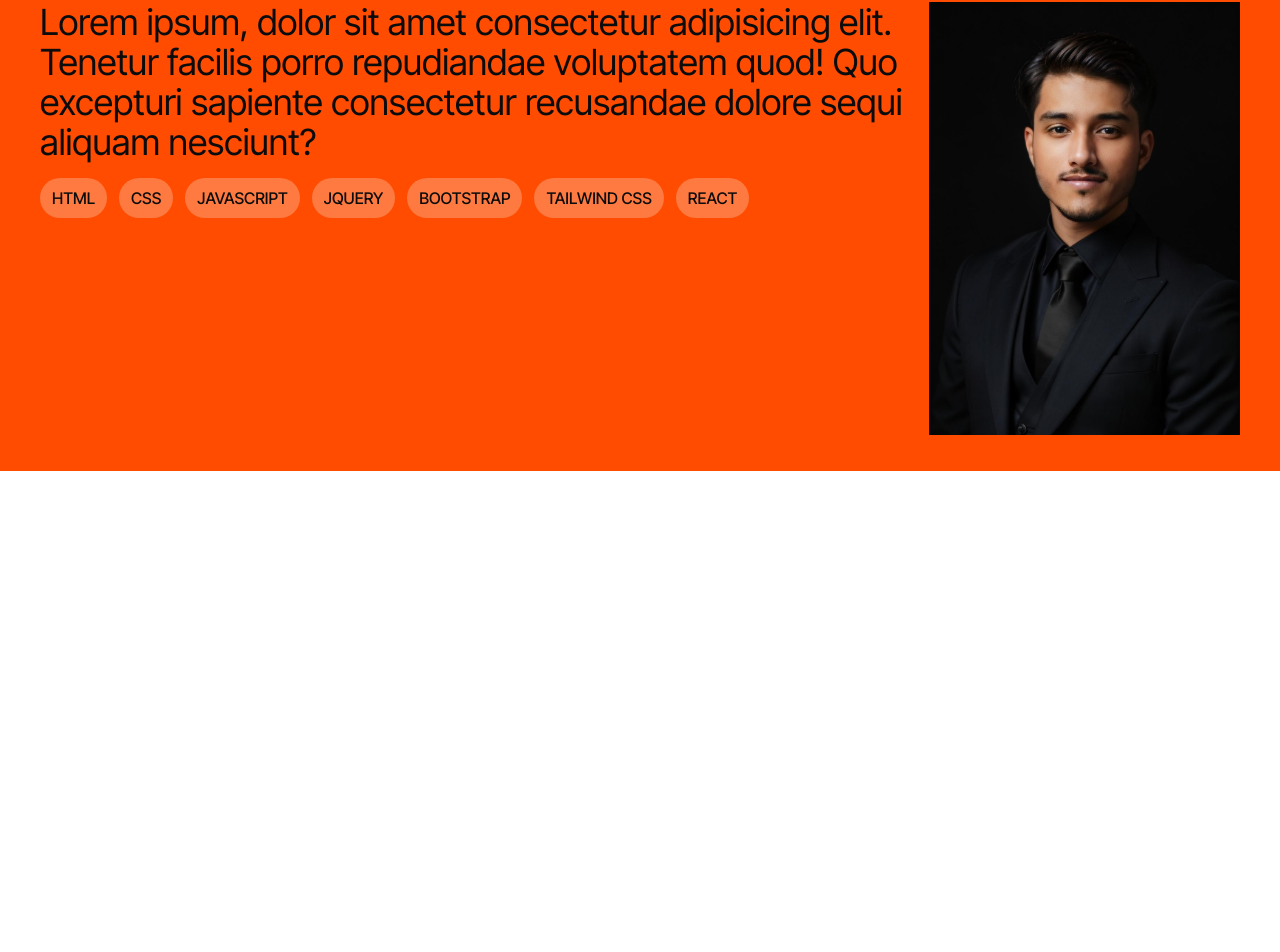
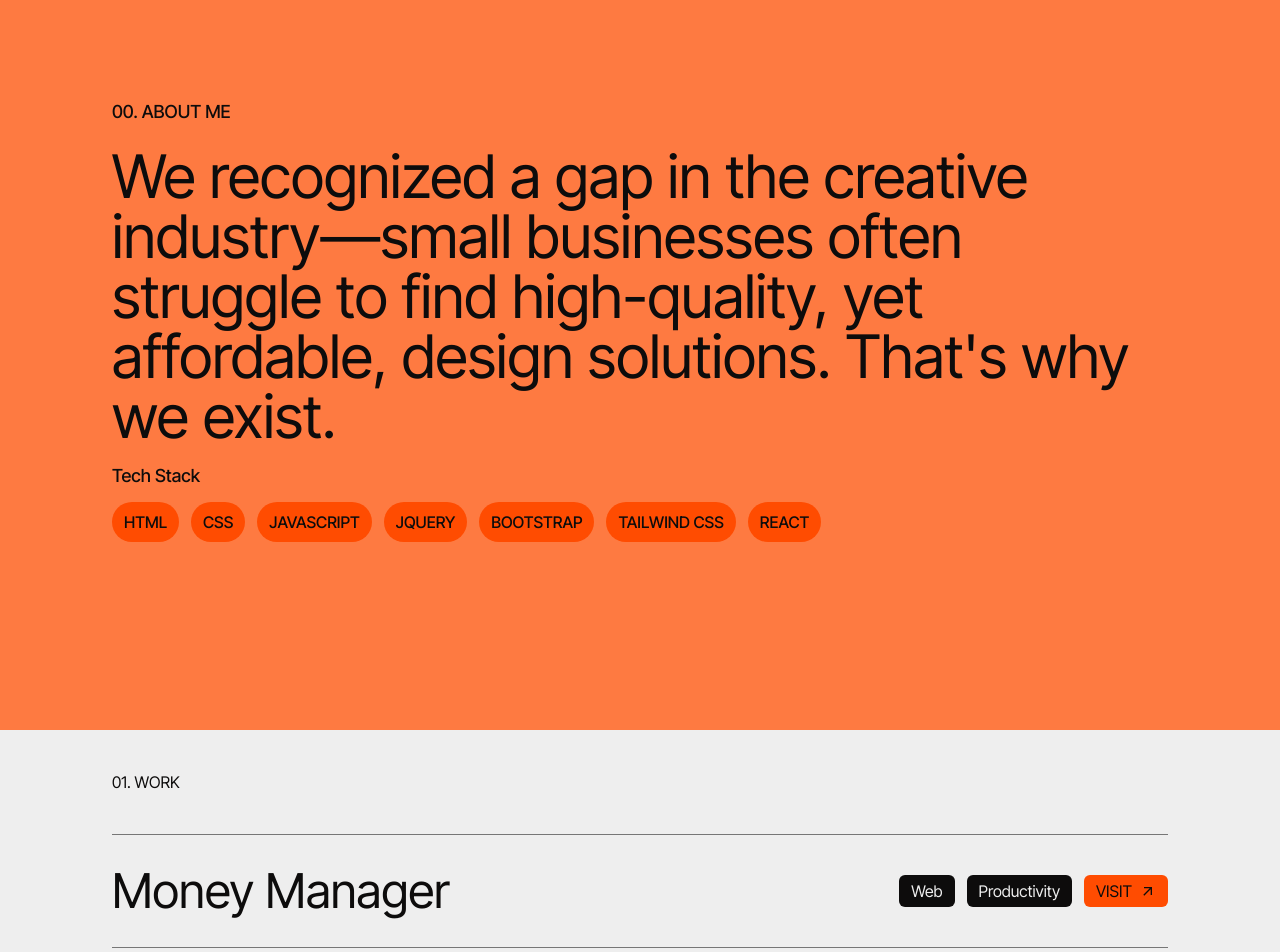
Before and after one commit to itsarman001/portfolio, a React (Vite) app: page / in a window 1280 px wide. Shown: the part 643-1595 px from the top of the page. Before the commit the page ends 1114 px from the top, so only its background shows below. Built offline with nearby package versions, Linux system fonts and the light colour scheme.

Commit message:
Added Project Section

```diff
--- a/src/App.jsx
+++ b/src/App.jsx
@@ -1,5 +1,5 @@
 import React from "react";
-import {Navbar, Hero, About} from "./components"
+import {Navbar, Hero, About, Projects} from "./components"
 
 const App = () => {
   return (
@@ -7,6 +7,7 @@ const App = () => {
       <Navbar/>
       <Hero/>
       <About/>
+      <Projects/>
     </div>
   );
 };
--- a/src/components/About.jsx
+++ b/src/components/About.jsx
@@ -1,30 +1,24 @@
 import React from "react";
-import img from "../assets/about-pic.jpg";
+// import img from "../assets/about-pic.jpg";
+import { techStack } from "../constants";
 
 function About() {
-  const techStack = [
-    { name: "HTML", path: "" },
-    { name: "CSS", path: "" },
-    { name: "JAVASCRIPT", path: "" },
-    { name: "JQUERY", path: "" },
-    { name: "BOOTSTRAP", path: "" },
-    { name: "TAILWIND CSS", path: "" },
-    { name: "REACT", path: "" },
-  ];
   return (
-    <section className="accent-bg px-10 py-6">
-      <div className="font-medium text-lg mb-3">00. About me</div>
+    <section className="accent-lt px-10 py-20 md:px-14 lg:px-28 md:py-28 lg:py-40">
+      <div className="font-medium text-lg mb-5">00. ABOUT ME</div>
       <div className=" lg:flex items-start justify-start gap-4 mb-3">
         <div className="mb-4">
-          <h3 className="text-2xl md:tex-3xl lg:text-4xl mb-4 ">
-            Lorem ipsum, dolor sit amet consectetur adipisicing elit. Tenetur
-            facilis porro repudiandae voluptatem quod! Quo excepturi sapiente
-            consectetur recusandae dolore sequi aliquam nesciunt?
+          <h3 className="text-3xl md:text-5xl lg:text-6xl mb-4 ">
+            We recognized a gap in the creative industry—small businesses often
+            struggle to find high-quality, yet affordable, design solutions.
+            That's why we exist.
           </h3>
+          <div>
+            <h3 className="font-medium text-lg mb-3">Tech Stack</h3>
             <ul className="flex items-start gap-3 flex-wrap">
               {techStack.map((e, index) => (
                 <li
-                className="accent-lt px-3 py-2 rounded-full font-medium cursor-pointer"
+                  className="accent-bg px-3 py-2 rounded-full font-medium cursor-pointer"
                   key={index}
                 >
                   {e.name}
@@ -32,9 +26,10 @@ function About() {
               ))}
             </ul>
           </div>
-        <div>
+        </div>
+        {/* <div>
           <img src={img} alt="About Pic" />
-        </div>
+        </div> */}
       </div>
     </section>
   );
--- a/src/components/Hero.jsx
+++ b/src/components/Hero.jsx
@@ -7,8 +7,7 @@ function Hero() {
         FRONTEND <br /> DEVELOPER
       </h2>
       <p className="text-xl md:text-3xl lg:text-3xl w-4/5 mx-auto mb-3">
-        Lorem, ipsum dolor sit amet consectetur adipisicing elit. Illum ducimus
-        perspiciatis ut accusantium nulla
+        Lorem, ipsum dolor sit amet consectetur adipisicing elit. Quidem doloribus, officiis provident rerum odit dolore?
       </p>
       <button className="text-lg px-3 py-2 secondary-bg rounded-lg uppercase accent-lt font-semibold">Contact me</button>
     </section>
--- a/src/components/Navbar.jsx
+++ b/src/components/Navbar.jsx
@@ -2,7 +2,6 @@ import React, { useState } from "react";
 import { HiBars3BottomRight } from "react-icons/hi2";
 import { RxCross2 } from "react-icons/rx";
 import { NAVIGATION_LINKS, SOCIAL_LINKS } from "../constants";
-import { motion } from "framer-motion"
 
 function Navbar() {
   const [isMobileMenuOpen, setIsMobileMenuOpen] = useState(false);
@@ -11,7 +10,7 @@ function Navbar() {
   };
 
   return (
-    <nav className="flex items-center justify-between w-full py-3 px-5 relative">
+    <nav className="flex items-center justify-between w-full py-3 px-5 relative primary-bg">
       {/* Desktop Menu */}
       <div className="hidden lg:flex items-center justify-between w-full">
         <ul className="flex gap-2 items-center justify-between">
@@ -50,7 +49,7 @@ function Navbar() {
           )}
         </button>
         {isMobileMenuOpen && (
-          <div className="fixed top-0 left-0 right-0 py-10 px-5 mx-5 lg:hidden flex items-center justify-between flex-col gap-3">
+          <div className="fixed top-0 left-0 right-0 py-10 px-5 mx-5 lg:hidden flex items-center justify-between flex-col gap-3 primary-bg">
             <ul className=" flex items-center flex-col justify-between gap-4 uppercase">
               {NAVIGATION_LINKS.map((item, index) => (
                 <li
--- /dev/null
+++ b/src/components/Projects.jsx
@@ -0,0 +1,38 @@
+import React from "react";
+import { MdArrowOutward } from "react-icons/md";
+
+function Projects() {
+  return (
+    <section className="w-full primary-bg px-10 md:px-16 lg:px-28 py-10">
+      <h3 className="mb-10">01. WORK</h3>
+      <div>
+        <ul>
+          <li className=" border-y border-black border-opacity-50 py-8 hover:px-2 primary-bg-hover">
+            <div className="flex items-center justify-between flex-wrap gap-3">
+              <div className="text-3xl md:text-4xl lg:text-5xl">
+                Money Manager
+              </div>
+              <div className="flex items-center justify-between gap-3">
+                <span className="dark-bg px-3 py-1 rounded-md">Web</span>
+                <span className="dark-bg px-3 py-1 rounded-md">
+                  Productivity
+                </span>
+                <a
+                  href="#"
+                  className="flex items-center gap-2 accent-bg px-3 py-1 rounded-md"
+                >
+                  <span>VISIT</span> <MdArrowOutward />
+                </a>
+              </div>
+            </div>
+            {/* Project Screen Shots */}
+            <div>
+            </div>
+          </li>
+        </ul>
+      </div>
+    </section>
+  );
+}
+
+export default Projects;
--- a/src/components/index.js
+++ b/src/components/index.js
@@ -1,9 +1,11 @@
 import Navbar from './Navbar'
 import Hero from './Hero'
 import About from './About'
+import Projects from './Projects'
 
 export {
     Navbar,
     Hero,
     About,
+    Projects,
 }
--- a/src/constants/index.js
+++ b/src/constants/index.js
@@ -9,3 +9,23 @@ export const SOCIAL_LINKS = [
   { label: "Twitter", to: "" },
   { label: "Github", to: "" },
 ];
+
+export const techStack = [
+  { name: "HTML", path: "" },
+  { name: "CSS", path: "" },
+  { name: "JAVASCRIPT", path: "" },
+  { name: "JQUERY", path: "" },
+  { name: "BOOTSTRAP", path: "" },
+  { name: "TAILWIND CSS", path: "" },
+  { name: "REACT", path: "" },
+];
+
+export const projects = [
+  {
+    "index": "01",
+    "name": "Money Manager",
+    "category": ["Web", "Productivity"],
+    "link": "link",
+    "screenshots": ["path", "path", "path"]
+  }
+]
--- a/src/index.css
+++ b/src/index.css
@@ -21,6 +21,21 @@
   color: var(--dark);
 }
 
+.primary-bg-hover {
+  background-color: var(--primary);
+  color: var(--dark);
+
+  &:hover {
+    background-color: var(--dark);
+    color: var(--primary);
+  }
+
+  &:hover .dark-bg {
+    background-color: var(--primary);
+    color: var(--dark);
+  }
+}
+
 .secondary-bg {
   background-color: var(--seconday);
   color: var(--dark);
@@ -34,13 +49,14 @@
 .accent-bg {
   background-color: var(--accent);
   color: --dark;
+
+  &:hover {
+    background-color: var(--primary);
+    color: var(--dark);
+  }
 }
 
 .accent-lt {
   background-color: var(--accent-lt);
   color: var(--dark);
-
-  &:hover {
-    background-color: var(--accent);
-  }
 }
```
Lines whose indentation alone changed are shown as unchanged.
